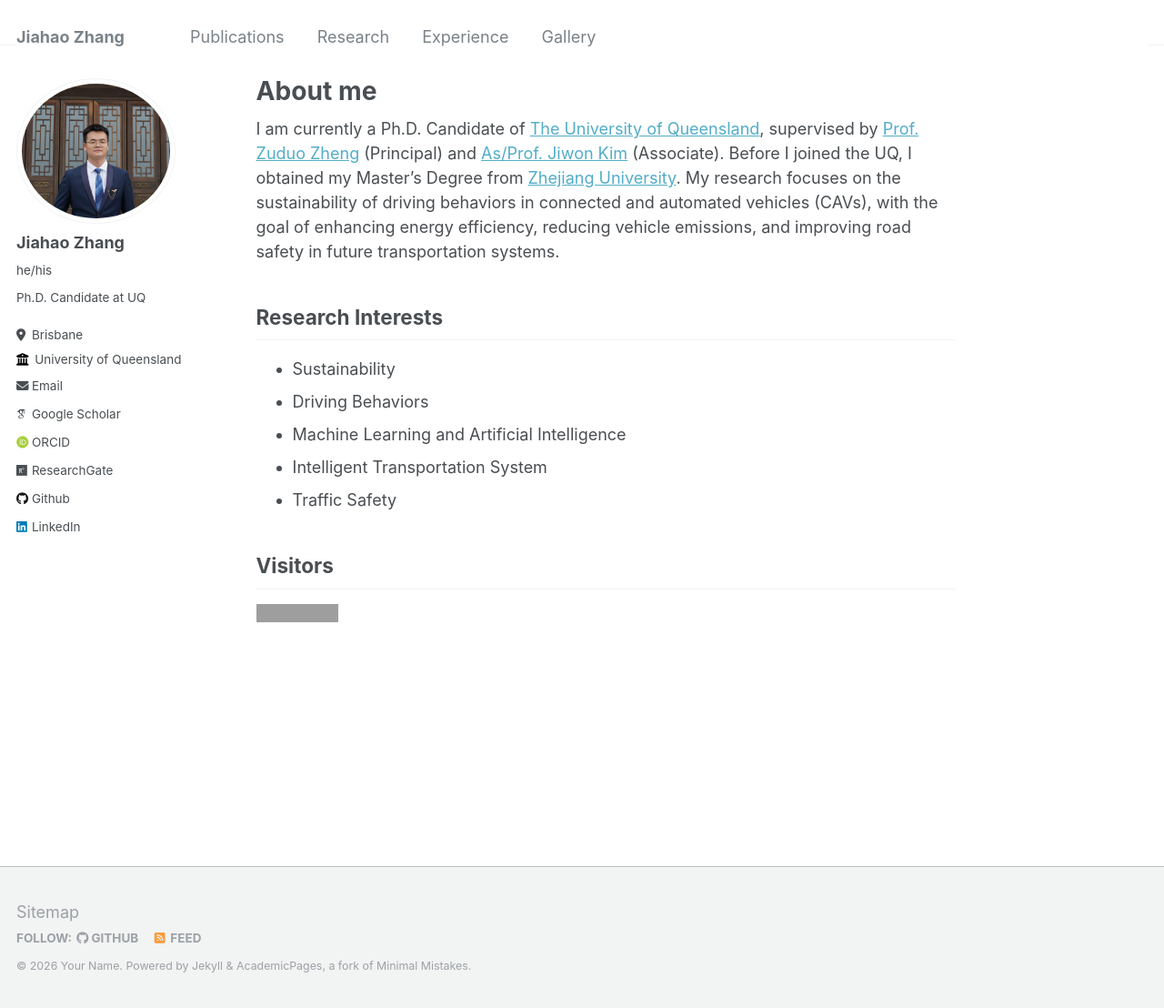
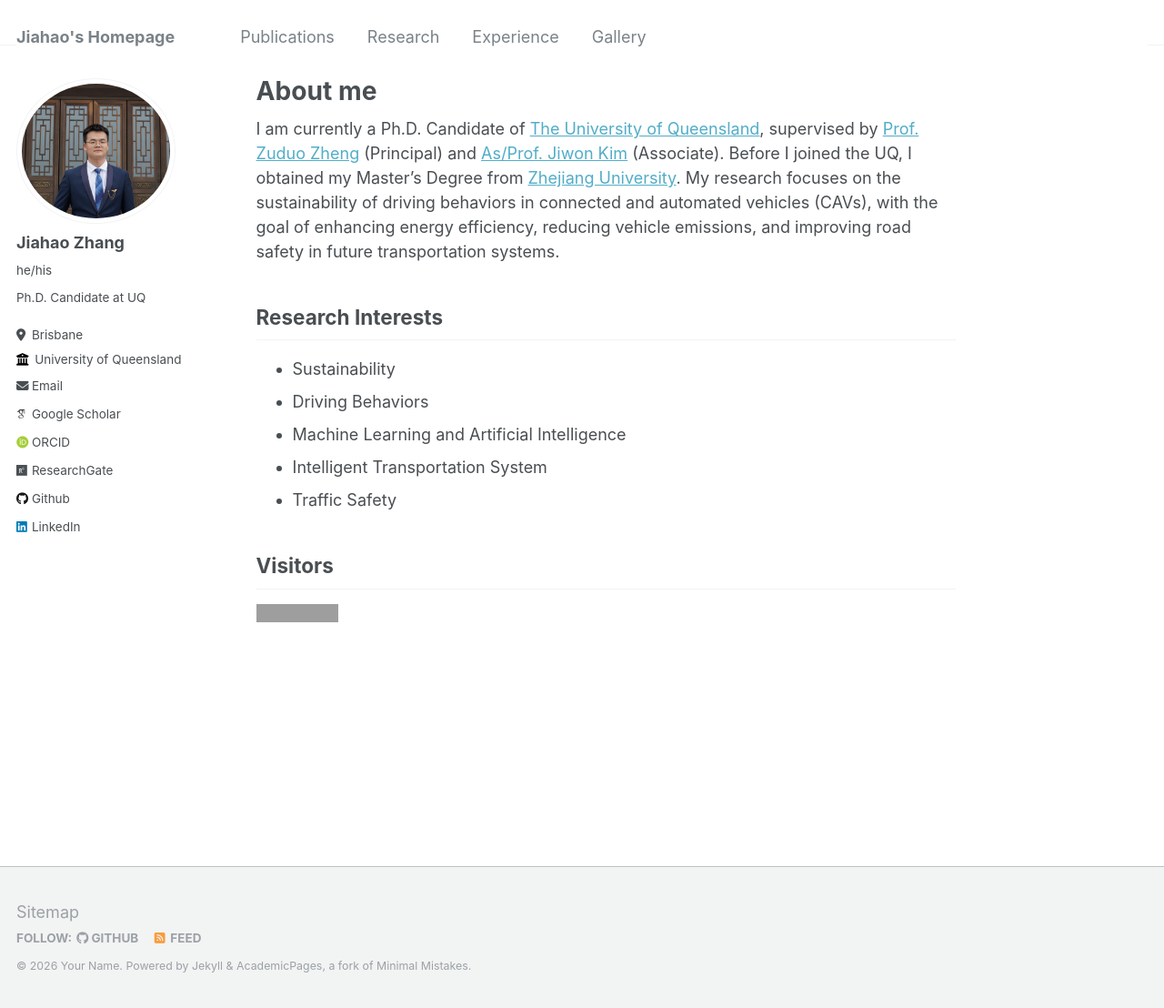
Before and after one commit to zhangjiahao2024/zhangjiahao2024.github.io, a Jekyll site: the page built from _pages/about.md, in a window 1280 px wide and 1108 px high. Shown: the whole window at 91% size. Built offline with Jekyll 4.4.1, drawn with Linux system fonts in a browser that asks for light colours; some web fonts are replaced; grey boxes are pictures that could not be loaded.

Commit message:
Update _config.yml

```diff
--- a/_config.yml
+++ b/_config.yml
@@ -8,7 +8,7 @@
 
 # Basic Site Settings
 locale                   : "en-US"
-title                    : "Jiahao Zhang"
+title                    : "Jiahao's Homepage"
 title_separator          : "-"
 name                     : &name "Your Name"
 description              : &description "personal description"
```
